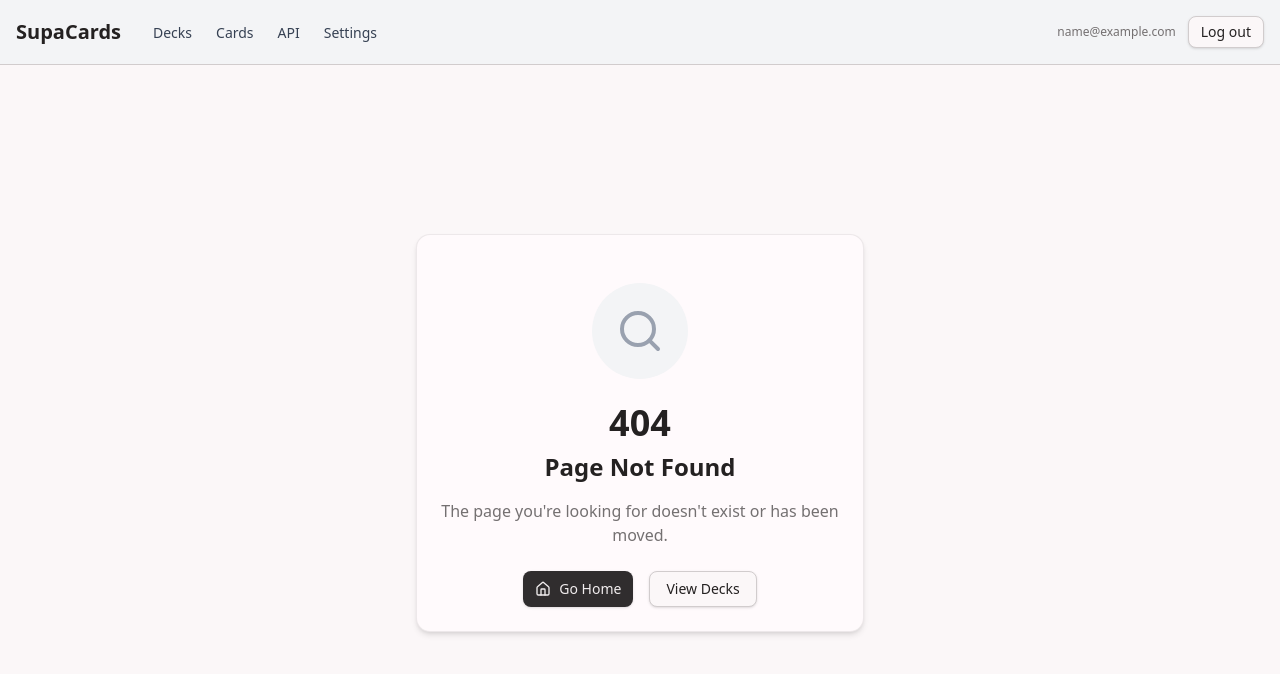
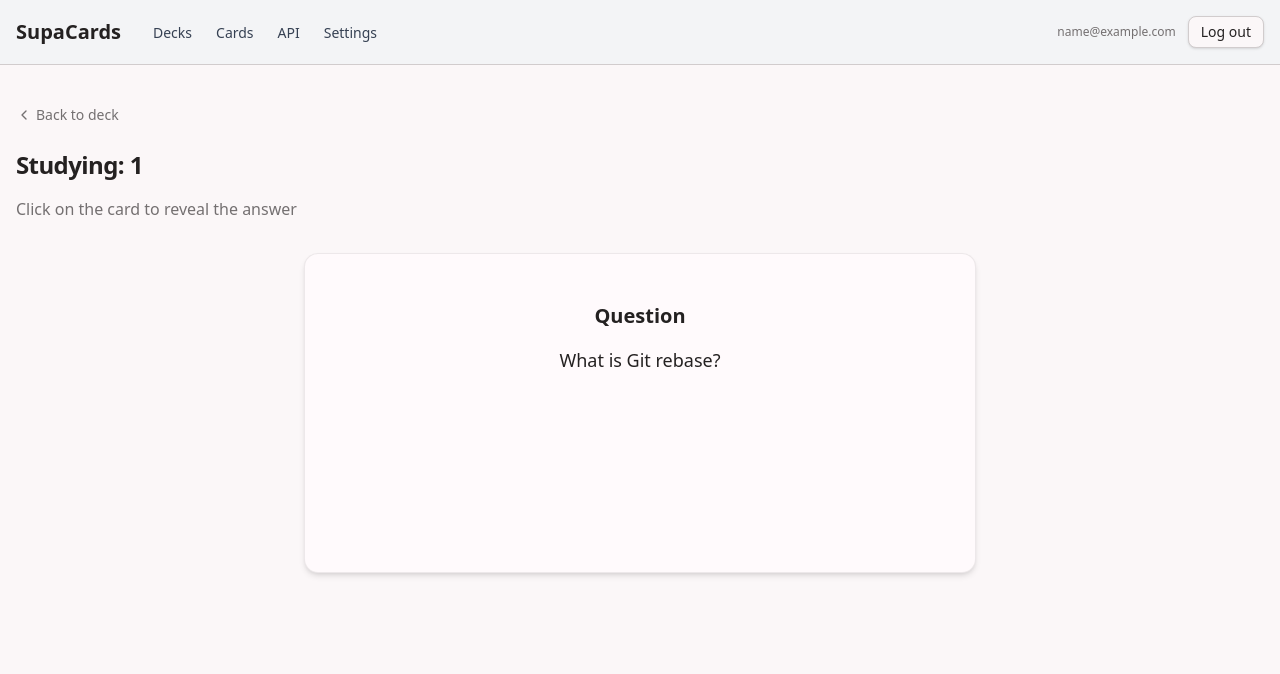
Before and after one commit to drewsamsen/sr-cards-app, a Next.js app: page /deck/1/study in a window 1280 px wide. Before the commit this address had no page. Shown: the top 674 px of the page. Built offline with nearby package versions, Linux system fonts and the light colour scheme; sample sign-in values are in the browser's storage.

Commit message:
Add study page with card response tracking

```diff
--- a/src/app/deck/[slug]/page.tsx
+++ b/src/app/deck/[slug]/page.tsx
@@ -103,9 +103,12 @@ export default function DeckPage({ params }: { params: { slug: string } }) {
                   size="sm"
                   className="flex items-center gap-1"
                   disabled={isLoadingCards || cards.length === 0}
+                  asChild
                 >
-                  <BookOpen className="h-4 w-4" />
-                  Study Now
+                  <Link href={`/deck/${params.slug}/study`}>
+                    <BookOpen className="h-4 w-4" />
+                    Study Now
+                  </Link>
                 </Button>
                 <Button
                   variant="outline"
--- /dev/null
+++ b/src/app/deck/[slug]/study/page.tsx
@@ -0,0 +1,142 @@
+"use client"
+
+import { useState, useEffect } from "react"
+import { useRouter } from "next/navigation"
+import { Header } from "@/components/header"
+import { useAuth } from "@/lib/hooks"
+import { Card, CardContent } from "@/components/ui/card"
+import { Button } from "@/components/ui/button"
+import { ChevronLeft, RotateCcw, Check, X } from "lucide-react"
+import Link from "next/link"
+
+// Dummy data for a single card
+const dummyCard = {
+  id: "1",
+  front: "What is Git rebase?",
+  back: "Git rebase is a command that allows you to reapply commits on top of another base branch. Unlike merging, rebasing flattens the history, creating a linear progression of commits.",
+  status: "review",
+  review_at: new Date().toISOString(),
+}
+
+export default function StudyPage({ params }: { params: { slug: string } }) {
+  const router = useRouter()
+  const { user, isInitialized } = useAuth()
+  const [isFlipped, setIsFlipped] = useState(false)
+  const [currentCard, setCurrentCard] = useState(dummyCard)
+
+  // Redirect to login page if not logged in
+  useEffect(() => {
+    if (isInitialized && !user) {
+      router.push('/login')
+    }
+  }, [user, router, isInitialized])
+
+  // If not logged in or still initializing, show loading state
+  if (!isInitialized || !user) {
+    return (
+      <div className="flex min-h-screen items-center justify-center">
+        <p>Loading...</p>
+      </div>
+    )
+  }
+
+  const handleFlip = () => {
+    setIsFlipped(!isFlipped)
+  }
+
+  const handleResponse = (response: 'again' | 'hard' | 'good' | 'easy') => {
+    // In a real app, this would update the card status and schedule the next review
+    console.log(`Response: ${response}`)
+
+    // For now, just flip back to the front
+    setIsFlipped(false)
+  }
+
+  return (
+    <div className="flex min-h-screen flex-col">
+      <Header />
+      <main className="flex-1 container mx-auto px-4 py-6 md:py-10">
+        <div className="mb-6">
+          <Link
+            href={`/deck/${params.slug}`}
+            className="flex items-center text-sm text-muted-foreground hover:text-primary transition-colors"
+          >
+            <ChevronLeft className="h-4 w-4 mr-1" />
+            Back to deck
+          </Link>
+        </div>
+
+        <div className="space-y-4 mb-8">
+          <h1 className="text-2xl font-bold tracking-tight">
+            Studying: {params.slug.replace(/-/g, ' ')}
+          </h1>
+          <p className="text-muted-foreground">
+            Click on the card to reveal the answer
+          </p>
+        </div>
+
+        <div className="flex flex-col items-center justify-center">
+          <Card
+            className="w-full max-w-2xl min-h-[16rem] md:min-h-[20rem] cursor-pointer transition-all duration-300"
+            onClick={handleFlip}
+          >
+            <CardContent className="p-6 h-full flex flex-col items-center justify-center">
+              {!isFlipped ? (
+                <div className="text-center">
+                  <h3 className="text-xl font-semibold mb-4">Question</h3>
+                  <p className="text-lg">{currentCard.front}</p>
+                </div>
+              ) : (
+                <div className="text-center">
+                  <h3 className="text-xl font-semibold mb-4">Answer</h3>
+                  <p className="text-lg">{currentCard.back}</p>
+                </div>
+              )}
+            </CardContent>
+          </Card>
+
+          <div className={`mt-8 flex flex-wrap gap-3 justify-center transition-opacity duration-300 ${
+            isFlipped ? "opacity-100" : "opacity-0 pointer-events-none"
+          }`}>
+            <Button
+              variant="destructive"
+              size="lg"
+              onClick={() => handleResponse('again')}
+              className="flex items-center gap-2"
+            >
+              <RotateCcw className="h-4 w-4" />
+              Again
+            </Button>
+            <Button
+              variant="outline"
+              size="lg"
+              onClick={() => handleResponse('hard')}
+              className="flex items-center gap-2"
+            >
+              <X className="h-4 w-4" />
+              Hard
+            </Button>
+            <Button
+              variant="default"
+              size="lg"
+              onClick={() => handleResponse('good')}
+              className="flex items-center gap-2"
+            >
+              <Check className="h-4 w-4" />
+              Good
+            </Button>
+            <Button
+              variant="secondary"
+              size="lg"
+              onClick={() => handleResponse('easy')}
+              className="flex items-center gap-2"
+            >
+              <Check className="h-4 w-4" />
+              Easy
+            </Button>
+          </div>
+        </div>
+      </main>
+    </div>
+  )
+}
--- a/src/app/globals.css
+++ b/src/app/globals.css
@@ -124,3 +124,5 @@
     @apply bg-background text-foreground;
   }
 }
+
+/* Remove Card flip animation styles */
```
